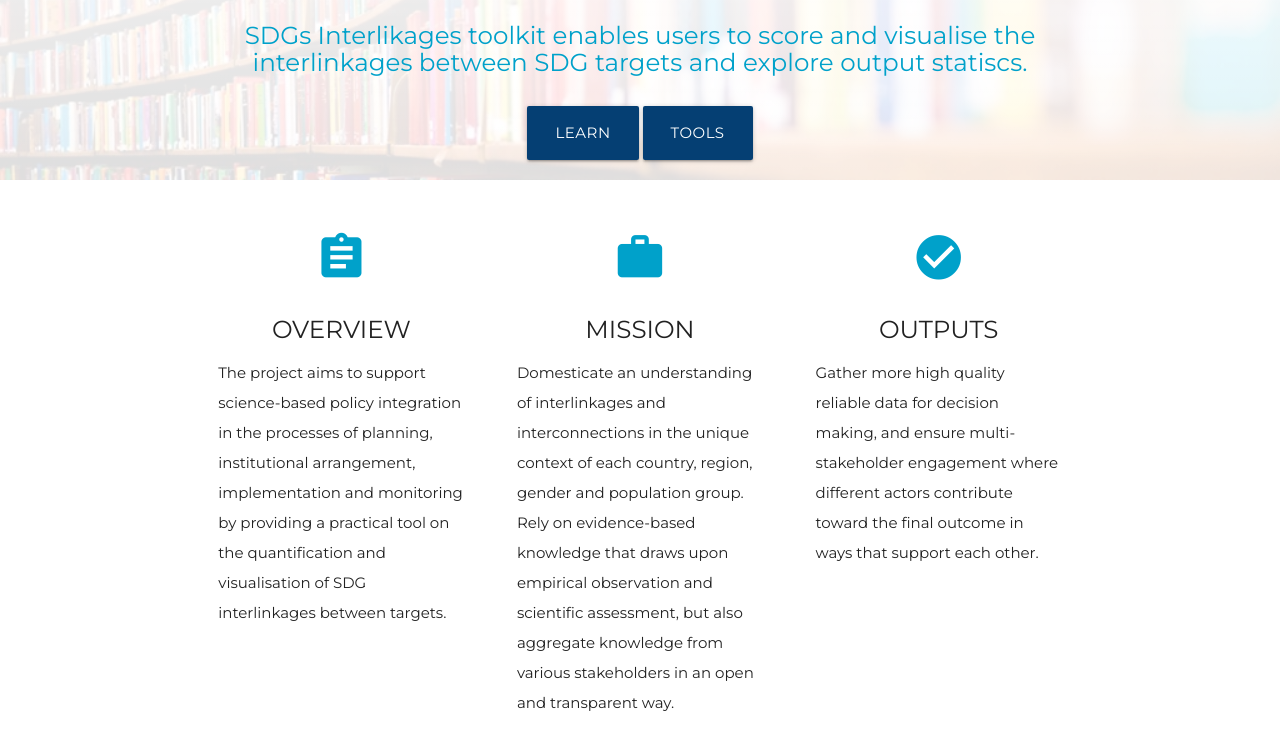
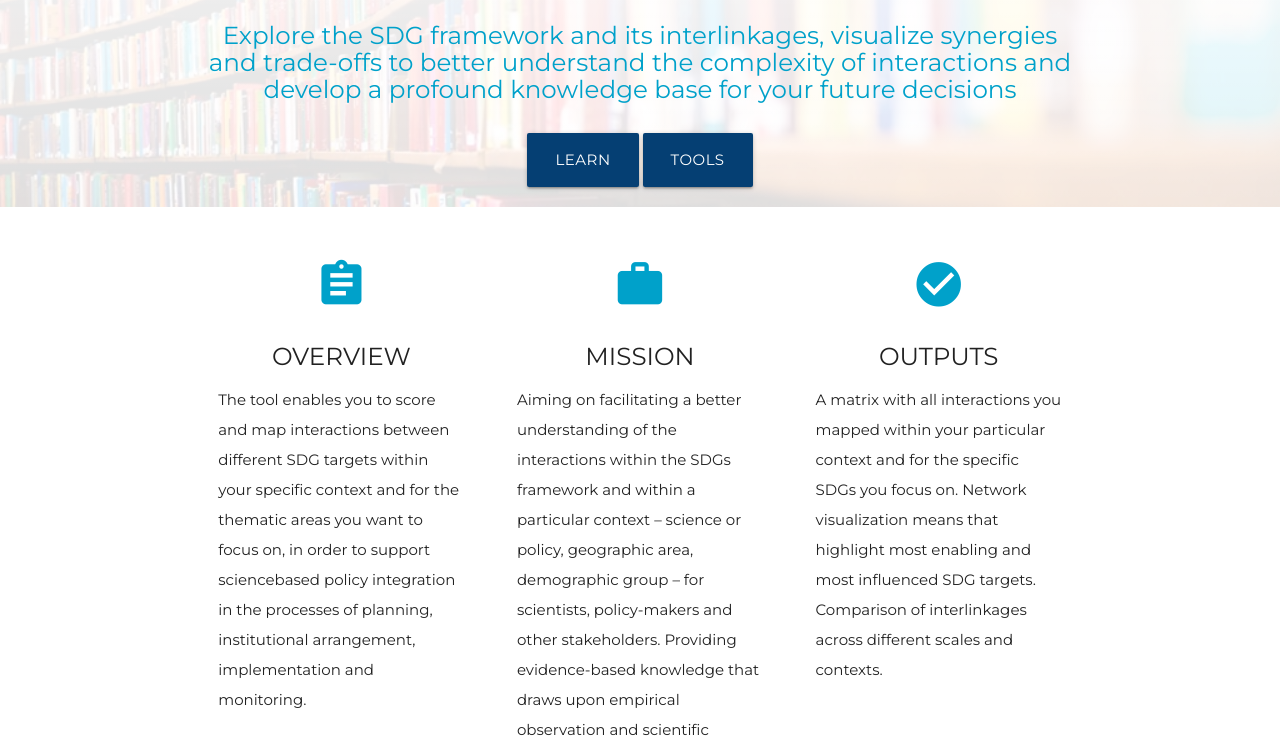
Before and after one commit to lucageo/sdg_home, a plain HTML site: page index.html in a window 1280 px wide. Shown: the part 279-1031 px from the top of the page. Drawn offline with nearby package versions, Linux system fonts and the light colour scheme.

Commit message:
Update index.html

```diff
--- a/index.html
+++ b/index.html
@@ -51,7 +51,7 @@
         <br><br>
         <h1 class="header center teal-text text-lighten-2">Sustainable Development Goals Interlikages Toolkit</h1>
         <div class="row center">
-          <h5 class="header col s12 light">SDGs Interlikages toolkit enables users to score and visualise the interlinkages between SDG targets and explore output statiscs.</h5>
+          <h5 class="header col s12 light">Explore the SDG framework and its interlinkages, visualize synergies and trade-offs to better understand the complexity of interactions and develop a profound knowledge base for your future decisions</h5>
         </div>
         <div class="row center">
           <a href="#learn" id="download-button" class="btn-large waves-effect waves-light teal lighten-1">Learn</a>
@@ -75,7 +75,7 @@
             <h2 class="center blue-text"><i class="material-icons">assignment</i></h2>
             <h5 class="center">OVERVIEW</h5>
 
-            <p class="light">The project aims to support science-based policy integration in the processes of planning, institutional arrangement, implementation and monitoring by providing a practical tool on the quantification and visualisation of SDG interlinkages between targets.</p>
+            <p class="light">The tool enables you to score and map interactions between different SDG targets within your specific context and for the thematic areas you want to focus on, in order to support sciencebased policy integration in the processes of planning, institutional arrangement, implementation and monitoring.</p>
           </div>
         </div>
 
@@ -83,9 +83,7 @@
           <div class="icon-block">
             <h2 class="center blue-text"><i class="material-icons">work</i></h2>
             <h5 class="center">MISSION</h5>
-
-            <p class="light">Domesticate an understanding of interlinkages and interconnections in the unique context of each country, region, gender and population group.
-Rely on evidence-based knowledge that draws upon empirical observation and scientific assessment, but also aggregate knowledge from various stakeholders in an open and transparent way.</p>
+            <p class="light">Aiming on facilitating a better understanding of the interactions within the SDGs framework and within a particular context – science or policy, geographic area, demographic group – for scientists, policy-makers and other stakeholders. Providing evidence-based knowledge that draws upon empirical observation and scientific expertise. Strengthening the science – policy dialogue to improve informed policy decision-making processes and accelerate the implementation of the SDGs at national and local levels.</p>
           </div>
         </div>
 
@@ -93,8 +91,7 @@ Rely on evidence-based knowledge that draws upon empirical observation and scien
           <div class="icon-block">
             <h2 class="center blue-text"><i class="material-icons">check_circle</i></h2>
             <h5 class="center">OUTPUTS</h5>
-
-            <p class="light"> Gather more high quality reliable data for decision making, and ensure multi-stakeholder engagement where different actors contribute toward the final outcome in ways that support each other.</p>
+            <p class="light"> A matrix with all interactions you mapped within your particular context and for the specific SDGs you focus on. Network visualization means that highlight most enabling and most influenced SDG targets. Comparison of interlinkages across different scales and contexts.</p>
           </div>
         </div>
       </div>
```
